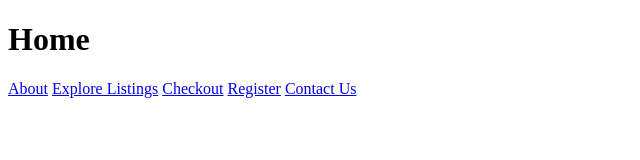
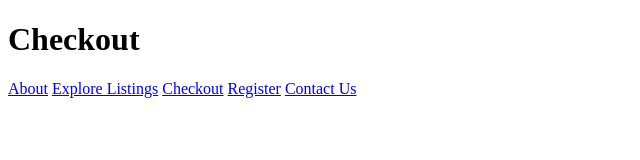
Before and after one commit to manisabakang-cell/Bida25-404, a plain HTML site: page checkout.html in a window 1280 px wide. Shown: the whole page, without its empty margins (0-640 px from the left). Drawn offline with Linux system fonts and the light colour scheme.

Commit message:
Change page title from 'Home' to 'Checkout'

```diff
--- a/checkout.html
+++ b/checkout.html
@@ -3,11 +3,11 @@
 <head>
     <meta charset="UTF-8">
     <meta name="viewpoint"content="width=device-width,initial-scale=1.0">
-    <title>Home</title>
+    <title>Checkout</title>
 </head>
 <body>
   <header>
-    <h1>Home</h1>
+    <h1>Checkout</h1>
     <nav>
         <a href="about.html">About</a>
         <a href="explore listings.html">Explore Listings</a>
```
